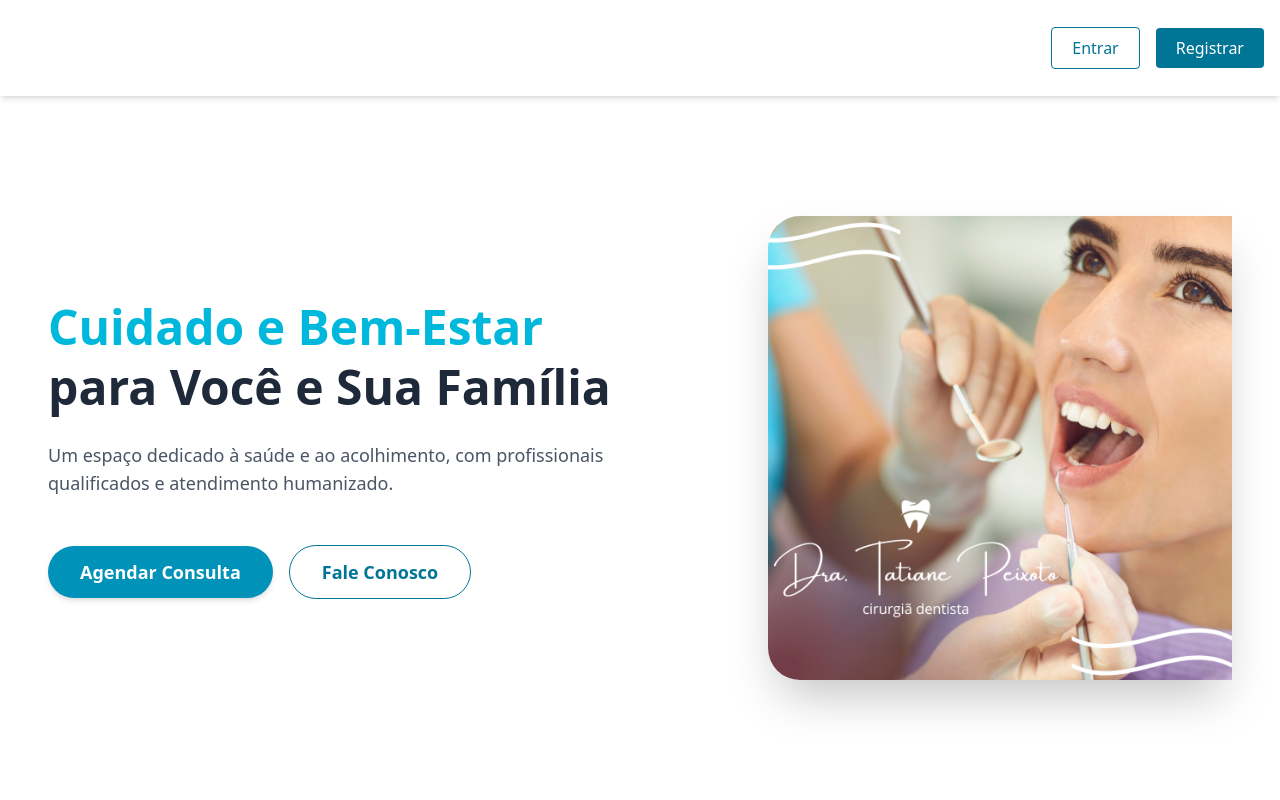
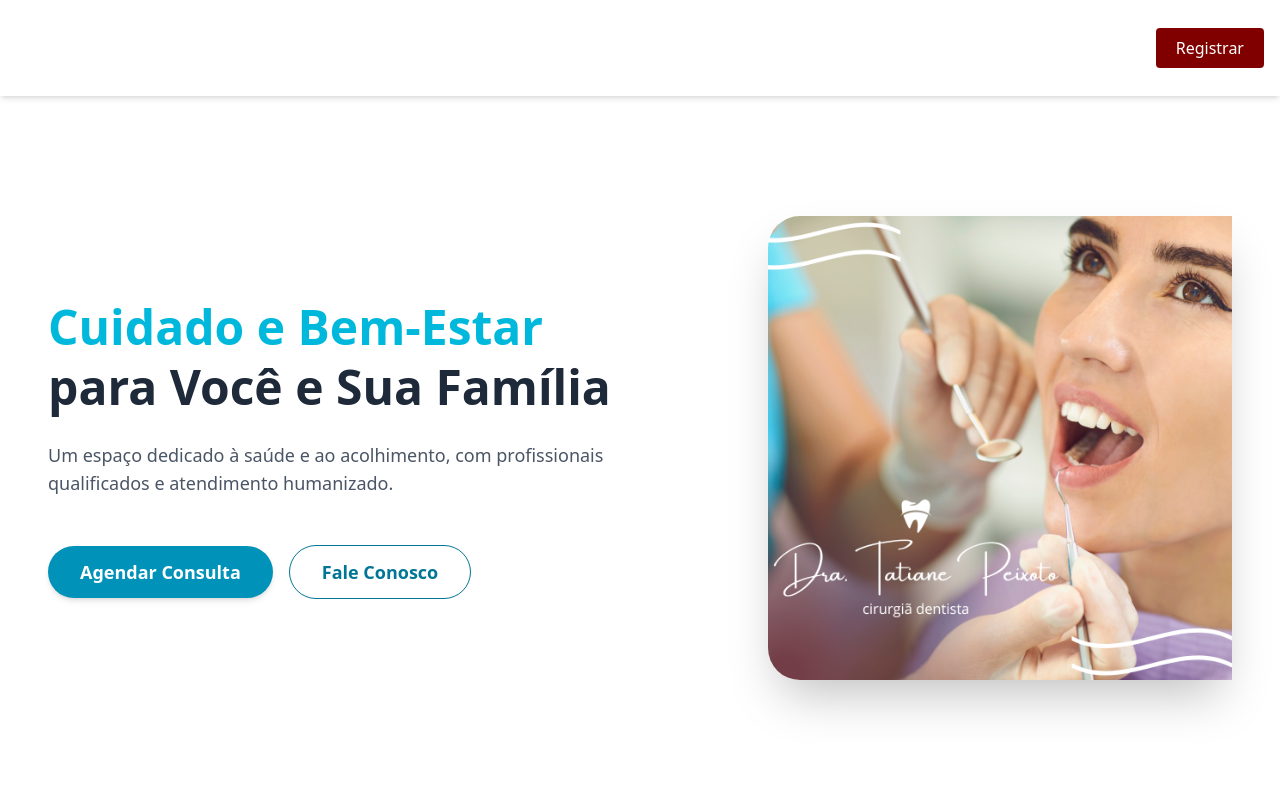
Before and after one commit to Th1ago23/Consultorio-frontend, a React (Vite) app: page / in a window 1280 px wide. Shown: the top 800 px of the page. Built offline with nearby package versions, Linux system fonts and the light colour scheme.

Commit message:
Cores atualizadas no header da homepage

```diff
--- a/src/components/Layout/Header.tsx
+++ b/src/components/Layout/Header.tsx
@@ -2,10 +2,9 @@ import React, { useState } from "react";
 
 const Header: React.FC = () => {
   const [isMenuOpen, setIsMenuOpen] = useState(false);
-  const [isDropdownOpen, setIsDropdownOpen] = useState(false);
 
   return (
-    <header className="p-4 transition-colors duration-300 bg-white shadow-md dark:bg-gray-900 dark:text-white">
+    <header className="p-4 transition-colors duration-300 bg-white shadow-md dark:bg-[#540B0E] dark:text-white">
       <div className="container flex items-center justify-between h-16 mx-auto">
         <a
           href="/"
@@ -28,13 +27,13 @@ const Header: React.FC = () => {
         <div className="items-center hidden space-x-4 lg:flex animate-fade-in">
           <a
             href="/login"
-            className="px-5 py-2 text-cyan-700 border border-cyan-700 rounded hover:bg-cyan-700 hover:text-white"
+            className="px-5 py-2 text-white border border-white rounded hover:bg-[#9E2A2B] hover:text-white"
           >
             Entrar
           </a>
           <a
             href="/register"
-            className="px-5 py-2 text-white bg-cyan-700 rounded hover:bg-cyan-500"
+            className="px-5 py-2 text-white bg-[#800000] rounded hover:bg-[#9E2A2B]"
           >
             Registrar
           </a>
@@ -69,7 +68,7 @@ const Header: React.FC = () => {
             <li>
               <a
                 href="/login"
-                className="block px-4 py-2 text-violet-600 hover:bg-violet-100"
+                className="block px-4 py-2 text-white hover:bg-violet-100"
               >
                 Entrar
               </a>
@@ -77,7 +76,7 @@ const Header: React.FC = () => {
             <li>
               <a
                 href="/register"
-                className="block px-4 py-2 text-white rounded bg-violet-600 hover:bg-violet-700"
+                className="block px-4 py-2 text-white rounded bg-[#800000]"
               >
                 Registrar
               </a>
```
